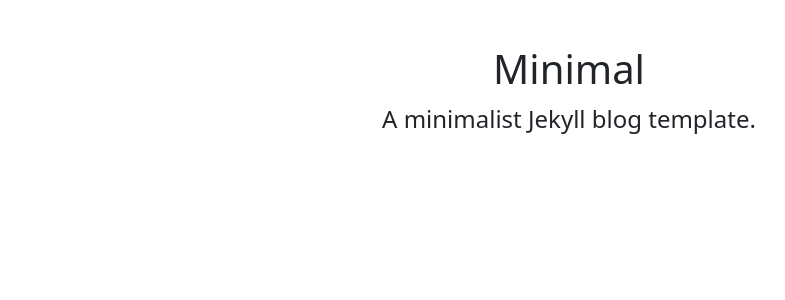
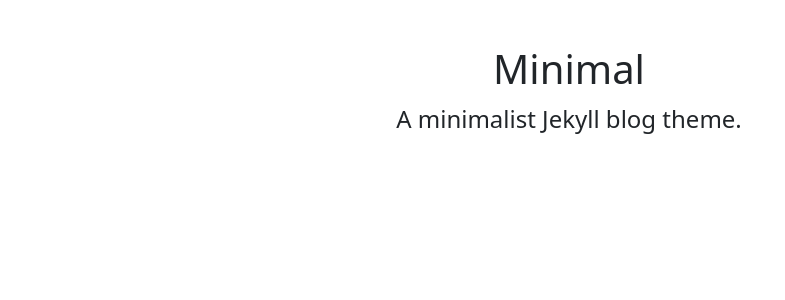
Before and after one commit to ZhongRuoyu/minimal, a Jekyll site: the page built from pages/index.md, in a window 1280 px wide. Shown: the part 317-617 px from the top of the page, without its empty margins (71-856 px from the left). Built offline with Jekyll 4.4.1, drawn with Linux system fonts in a browser that asks for light colours; comment, search, counter and statistics services are not loaded.

Commit message:
Update sample pages

```diff
--- a/_config.yml
+++ b/_config.yml
@@ -2,9 +2,9 @@ title: Minimal
 baseurl: ""
 url: https://minimal.ruoyu.io
 
-tagline: Minimal | A minimalist Jekyll blog template.
+tagline: Minimal | A minimalist Jekyll blog theme.
 description: >-
-  A minimalist Jekyll blog template.
+  A minimalist Jekyll blog theme.
 # logo: /assets/images/logo.png
 author: Zhong Ruoyu
 copyright:
--- a/pages/index.md
+++ b/pages/index.md
@@ -1,6 +1,6 @@
 ---
 title: Minimal
-subtitle: A minimalist Jekyll blog template.
+subtitle: A minimalist Jekyll blog theme.
 hide_site_title: true
 center: true
 permalink: /
```
Also changed, not shown: projects/_posts/2022-05-02-hello-world.md (+1 -1 lines).
